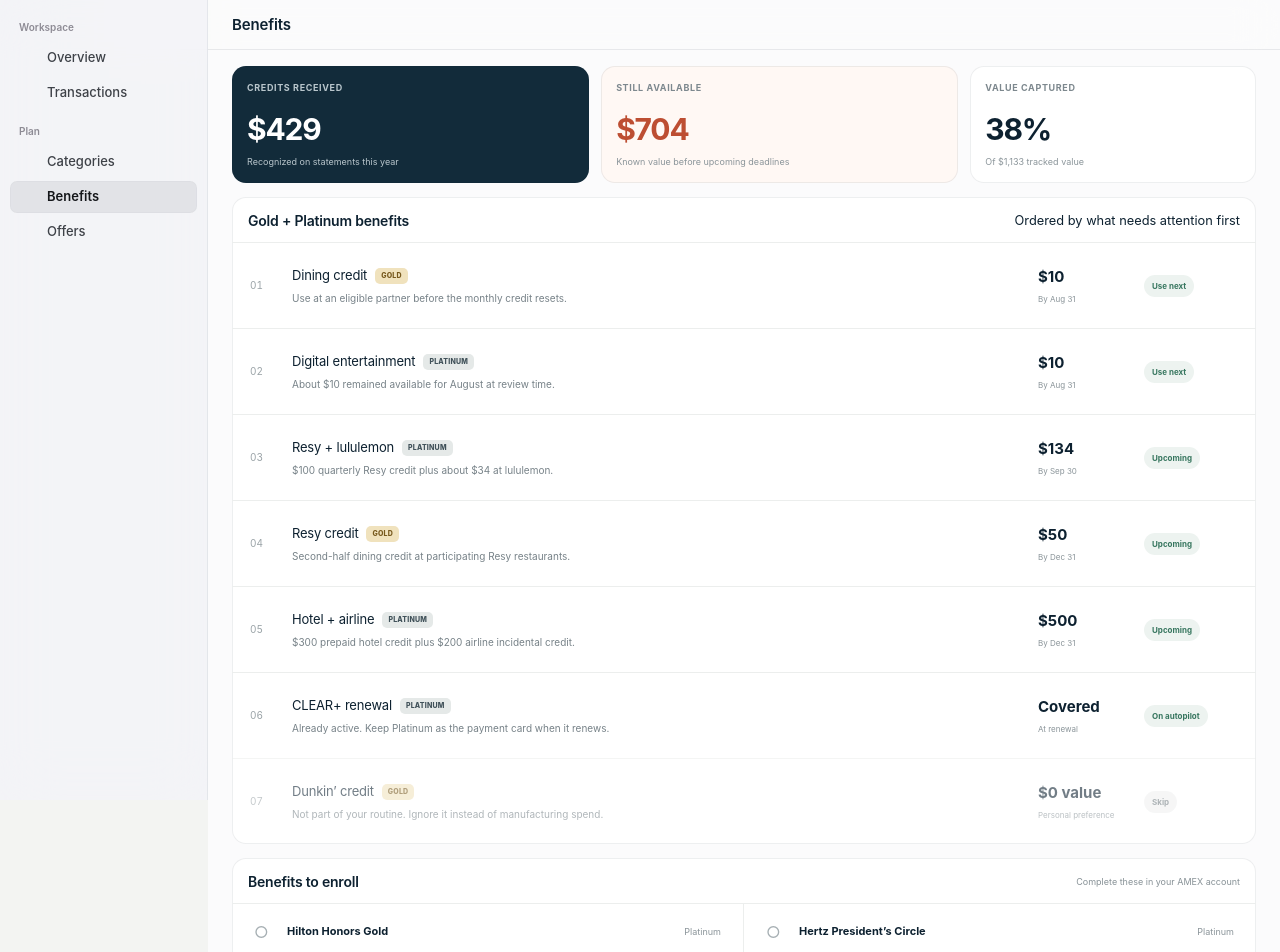
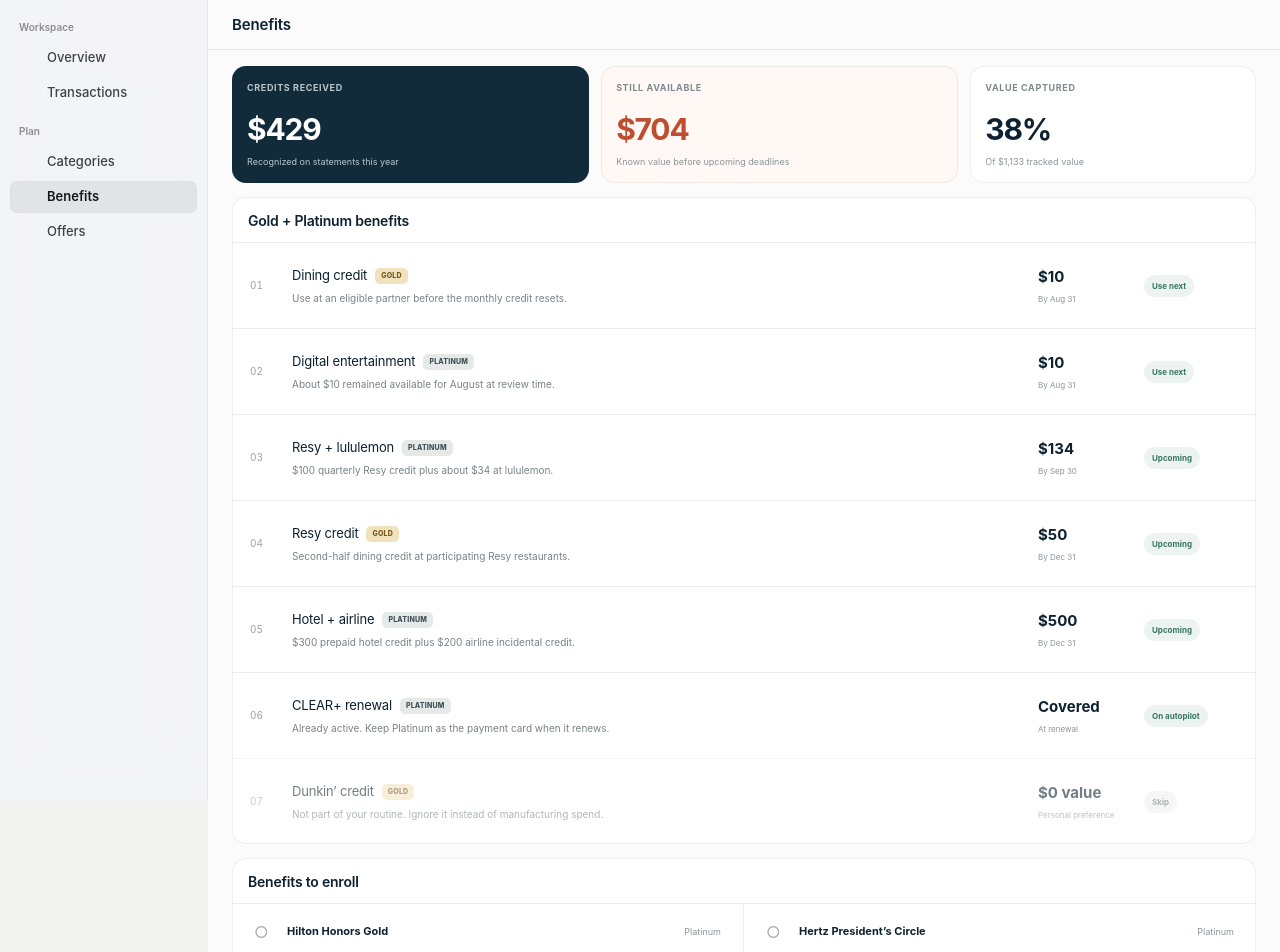
Before and after one commit to pondorasti/pondorasti, a Next.js app: page /benefits in a window 1280 px wide. Shown: the top 952 px of the page. Built offline with nearby package versions, Linux system fonts and the light colour scheme; some icons are missing.

Commit message:
Remove benefit header helper text

```diff
--- a/app/benefits/page.tsx
+++ b/app/benefits/page.tsx
@@ -19,7 +19,7 @@ export default function BenefitsPage() {
       </section>
 
       <section className="surface benefit-list-surface">
-        <div className="surface-heading"><h2>Gold + Platinum benefits</h2><small>Ordered by what needs attention first</small></div>
+        <div className="surface-heading"><h2>Gold + Platinum benefits</h2></div>
         <div className="benefit-list">
           {benefits.map((benefit, index) => (
             <article className={`benefit-list-row ${benefit.tone}`} key={`${benefit.card}-${benefit.title}`}>
@@ -36,7 +36,7 @@ export default function BenefitsPage() {
       </section>
 
       <section className="surface setup-surface">
-        <div className="surface-heading"><h2>Benefits to enroll</h2><small>Complete these in your AMEX account</small></div>
+        <div className="surface-heading"><h2>Benefits to enroll</h2></div>
         <div className="setup-list">
           {enrollments.map(([name, source]) => <div key={name}><span>○</span><strong>{name}</strong><small>{source}</small></div>)}
         </div>
--- a/app/globals.css
+++ b/app/globals.css
@@ -296,7 +296,6 @@ footer p { max-width: 660px; margin: 0; text-align: right; font-size: 10px; line
 .benefit-list-state { width: fit-content; padding: 5px 8px; border-radius: 999px; background: #edf3f0; color: #37765f; font-size: 8px; font-weight: 750; white-space: nowrap; }
 .benefit-list-row.muted .benefit-list-state { background: #f0f1f1; color: #737d82; }
 .setup-surface { margin-top: 14px; overflow: hidden; }
-.setup-surface .surface-heading > small { color: #879196; font-size: 9px; }
 .setup-list { display: grid; grid-template-columns: 1fr 1fr; }
 .setup-list > div { min-height: 56px; padding: 0 22px; display: grid; grid-template-columns: 24px 1fr auto; gap: 9px; align-items: center; border-top: 1px solid #eceeed; }
 .setup-list > div:nth-child(odd) { border-right: 1px solid #eceeed; }
```
